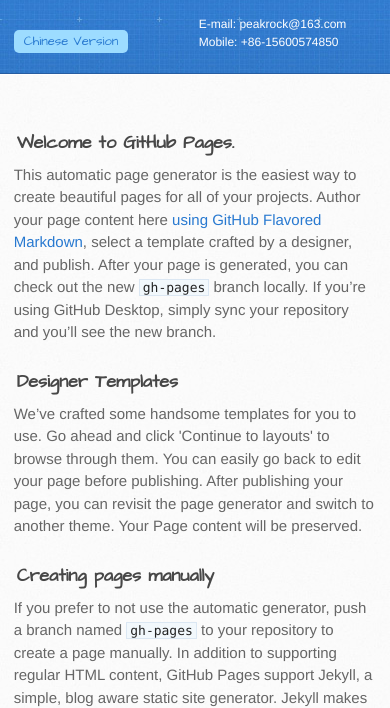
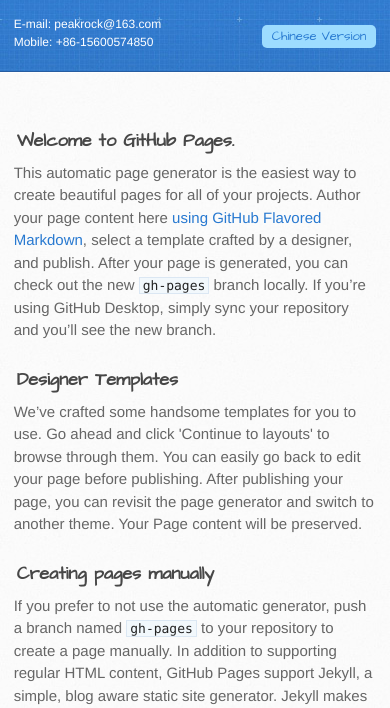
Before and after one commit to peakrock/peakrock.github.io, a plain HTML site: page self_intro/en/index.html in a window 390 px wide. Shown: the part 141-849 px from the top of the page. Drawn offline with Linux system fonts and the light colour scheme.

Commit message:
button in < 736

```diff
--- a/self_intro/en/stylesheets/self_intro.css
+++ b/self_intro/en/stylesheets/self_intro.css
@@ -1,7 +1,5 @@
 .head-contact{
-	float: right;
     position: relative;
-    left: -30px;
 }
 .head-contact p{
 	margin: 0px;
--- a/self_intro/en/stylesheets/stylesheet.css
+++ b/self_intro/en/stylesheets/stylesheet.css
@@ -831,7 +831,8 @@ footer a:hover {
     width: auto;
     height: auto;
     padding: 5px 10px;
-    margin-top: 15px;
+    margin-top: 10px;
+	float:right;
     font-size: 13px;
     line-height: 1;
     color: #2879d0;
```
Also changed, not shown: self_intro/en/index.html (+2 -1 lines).
